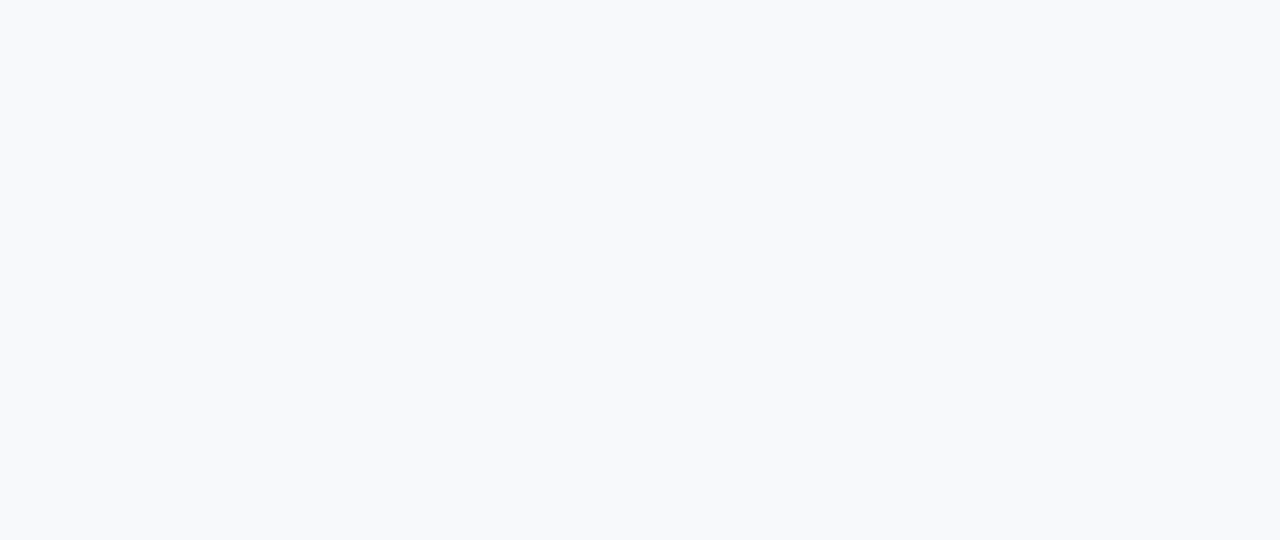
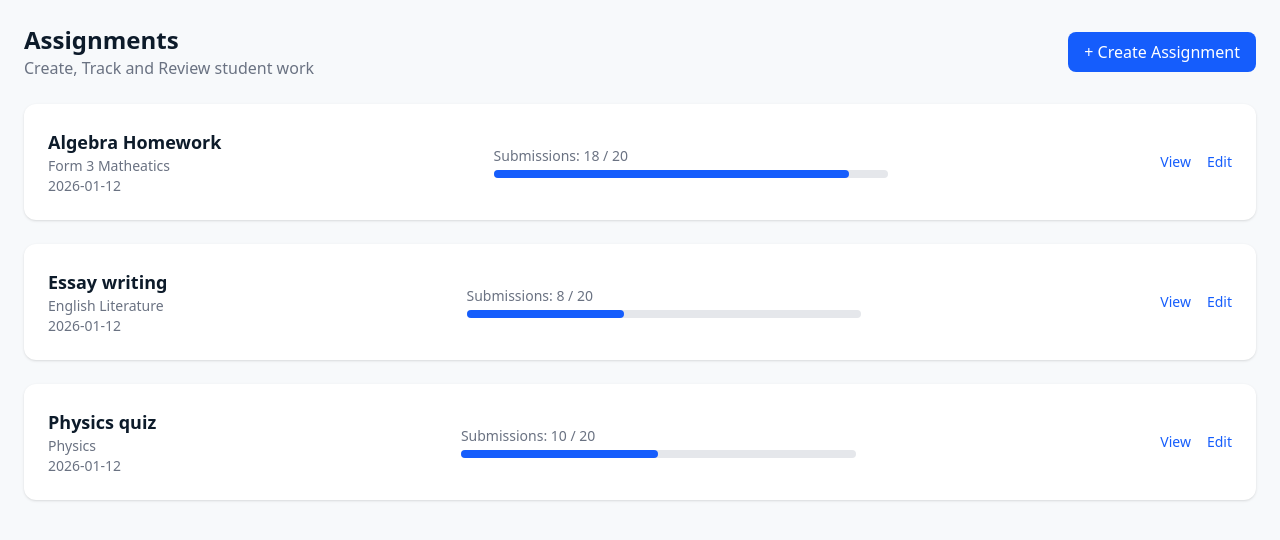
Before and after one commit to juliusmwas/StudyHub, a React (Vite) app: page /tutor/AssignmentPage in a window 1280 px wide. Before the commit this address had no page. Shown: the top 540 px of the page. Built offline with nearby package versions, Linux system fonts and the light colour scheme.

Commit message:
Added an AssignmentPage

```diff
--- a/src/App.jsx
+++ b/src/App.jsx
@@ -26,6 +26,7 @@ import Support from './Pages/dashboard/student/Support';
 import SchedulePage from './Pages/dashboard/tutor/SchedulePage ';
 import LiveSessionPage from './Pages/dashboard/tutor/LiveSessionPage';
 import StudentDirectory from './Pages/dashboard/tutor/StudentDirectory';
+import AssignmentPage from './Pages/dashboard/tutor/AssignmentPage';
 
 
 function App() {
@@ -69,7 +70,7 @@ function App() {
         <Route path="/tutor/SchedulePage" element={<SchedulePage />} />
         <Route path="/tutor/LiveSessionPage" element={<LiveSessionPage />} />
         <Route path="/tutor/StudentDirectory" element={<StudentDirectory />} />
-
+        <Route path="/tutor/AssignmentPage" element={<AssignmentPage />} />
 
 
 
--- /dev/null
+++ b/src/Pages/dashboard/tutor/AssignmentPage.jsx
@@ -0,0 +1,94 @@
+import { div } from "framer-motion/client";
+
+const assignments = [
+    {
+        id:1,
+        title: "Algebra Homework",
+        className: "Form 3 Matheatics",
+        dueDate: "2026-01-12",
+        submitted: 18,
+        total: 20,
+    },
+    {
+        id:1,
+        title: "Essay writing",
+        className: "English Literature",
+        dueDate: "2026-01-12",
+        submitted: 8,
+        total: 20,
+    },
+    {
+        id:1,
+        title: "Physics quiz",
+        className: "Physics",
+        dueDate: "2026-01-12",
+        submitted: 10,
+        total: 20,
+    },
+];
+
+const AssignmentsPage = () => {
+    return (
+        <>
+            <div className="p-6">
+                {/*Header*/}
+                <div className="flex justify-between items-center mb-6">
+                    <div>
+                        <h1 className="font-bold text-2xl">Assignments</h1>
+                        <p className="text-gray-500">Create, Track and Review student work</p>
+                    </div>
+                    <button className="bg-blue-600 text-white px-4 py-2 rounded-lg hover:bg-blue-700">+ Create Assignment</button>
+                </div>
+
+                {/*Assignment List*/}
+                <div className="grid gap-6">
+                    {assignments.map((a) => {
+                        const progress = Math.round((a.submitted / a.total) * 100);
+
+                        return (
+                            <div
+                                key={a.id}
+                                className="bg-white p-6 rounded-xl shadow flex justify-between items-center"
+                            >
+
+                            {/*left*/}
+
+                            <div>
+                                <h2 className="font-semibold text-lg"> {a.title}</h2>
+                                <p className="text-gray-500 text-sm"> {a.className}</p>
+                                <p className="text-gray-500 text-sm"> {a.dueDate}</p>
+                            </div>
+
+                            {/*Middle*/}
+                            <div className="w-1/3">
+                                <p className="text-sm text-gray-500 mb-1">
+                                    Submissions: {a.submitted} / {a.total}
+                                </p>
+                                <div className="w-full bg-gray-200 rounded-full  h-2">
+                                    <div
+                                        className="bg-blue-600 h-2 rounded-full"
+                                        style={{width: `${progress}%` }}
+                                    >
+                                    </div>
+                                </div>
+                            </div>
+
+                            {/*Right*/}
+
+                            <div className="flex gap-4">
+                                <button className="text-blue-600 hover:underline text-sm">View</button>
+                                <button className="text-blue-600 hover:underline text-sm">Edit</button>
+                            </div>
+
+                            </div>
+                        )
+                    })}
+
+                </div>
+
+            </div>
+        </>
+    )
+}
+
+export default AssignmentsPage;
--- a/src/Pages/dashboard/tutor/Dashboard.jsx
+++ b/src/Pages/dashboard/tutor/Dashboard.jsx
@@ -98,8 +98,20 @@ export default function TutorDashboard() {
                 <AlertCircle size={20} />
               </div>
             </div>
+
             <h3 className="text-2xl font-bold text-gray-900">7 Tasks</h3>
-            <p className="text-sm text-gray-500 mt-1">Assignments to review</p>
+
+            <div className='flex items-center justify-between '>
+              <div>
+                <p className="text-sm text-gray-500 mt-1">Assignments to review</p>
+              </div>
+              <div>
+                <Link
+                  to ="/tutor/AssignmentPage"
+                  className='bg-blue-600 text-white px-2 rounded-sm cursor-pointer'>View</Link>
+              </div>
+            </div>
+
           </div>
         </div>
 
```
